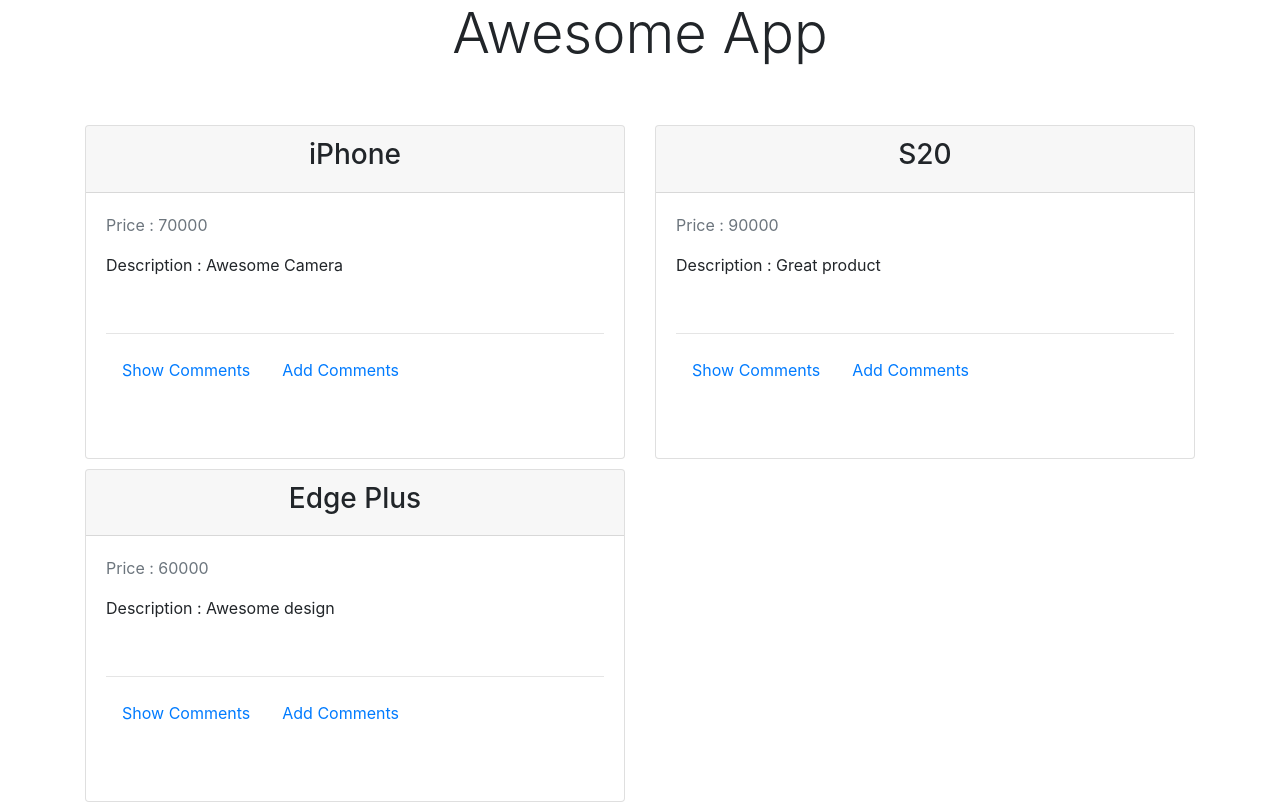
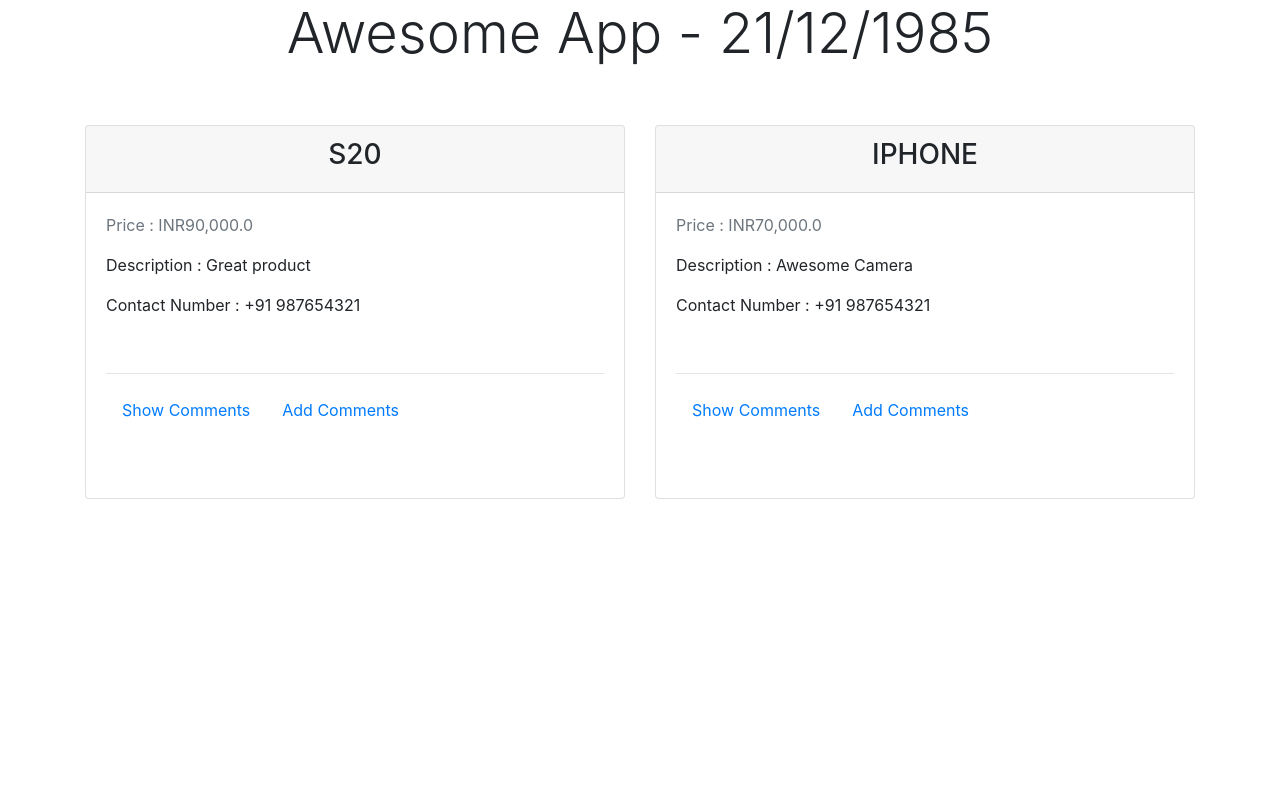
Before and after one commit to synergy2411/kronos-feb21-b2, a website built with webpack: page playground/webpack-demo/src/index.html in a window 1280 px wide. Built offline with nearby package versions, Linux system fonts and the light colour scheme; some packages are replaced by stand-ins of ours.

Commit message:
filters added

```diff
--- a/playground/webpack-demo/src/app/app.module.js
+++ b/playground/webpack-demo/src/app/app.module.js
@@ -1,14 +1,33 @@
 import { PRODUCTS } from './model/products';
 
 angular.module("app", ["emp-app"])
-    .controller("MainController",["$scope", "$rootScope", function ($scope, $rootScope) {
+    .controller("MainController", ["$scope", "$rootScope", function ($scope, $rootScope) {
         $scope.products = PRODUCTS;
         $scope.tab = 0
         $scope.title = "Awesome App"
+        $scope.dob = new Date("Dec 21, 1985")
         $rootScope.favColor = "Green";
+
     }])
 
-    .controller("SecondController", function ($rootScope) {
-        this.message = "Controller Message";
-        console.log("Fav Color : ", $rootScope.favColor);
-    })
+    .filter("countrycode", function(){
+        return function(input, countryName){
+            // console.log("Filter - ", input);
+            switch (countryName) {
+                case 'USA':
+                    return "+1 " + input;
+                case 'AUS':
+                    return "+12 " + input;
+                case 'EUR':
+                    return "+32 " + input;
+                default:
+                    return "+91 " + input;
+            }
+        }
+    } )
+
+
+    // .controller("SecondController", ["$rootScope", function ($rootScope) {
+    //     this.message = "Controller Message";
+    //     console.log("Fav Color : ", $rootScope.favColor);
+    // }])
--- a/playground/webpack-demo/src/app/model/products.js
+++ b/playground/webpack-demo/src/app/model/products.js
@@ -5,6 +5,7 @@
         price: 70000,
         description: "Awesome Camera",
         isAvailabe: true,
+        contactNumber : 987654321,
         comments : [
             {
                 stars : 4,
@@ -24,6 +25,7 @@
         price: 90000,
         description: "Great product",
         isAvailabe: false,
+        contactNumber : 987654321,
         comments : []
     },
     {
@@ -32,6 +34,7 @@
         price: 60000,
         description: "Awesome design",
         isAvailabe: true,
+        contactNumber : 987654321,
         comments : [
             {
                 stars : 3,
--- a/playground/webpack-demo/src/index.html
+++ b/playground/webpack-demo/src/index.html
@@ -8,19 +8,20 @@
 </head>
 <body class="container" ng-app="app">
 <div ng-controller="MainController">
-    <div class="text-center display-4">{{title}}</div>
+    <div class="text-center display-4">{{title}} - {{ dob | date : 'dd/MM/yyyy'}}</div>
     <br><br>
 <div class="row">
-    <div class="col-6" ng-repeat="product in products">
+    <div class="col-6" ng-repeat="product in products | orderBy : '-price' | limitTo : 2">
         <div class="card card-margin">
             <div class="card-header">
                 <h3 class="text-center">
-                    {{ product.name }}
+                    {{ product.name | uppercase }}
                 </h3>
             </div>
             <div class="card-body">
-                <p class="text-muted">Price : {{ product.price }}</p>
+                <p class="text-muted">Price : {{ product.price | currency : 'INR' : 1 }}</p>
                 <p>Description : {{ product.description }}</p>
+                <p>Contact Number : {{ product.contactNumber | countrycode  }}</p>
                 <!-- <button class="btn btn-dark" ng-click="onBtnClick()">Click Me</button>
                     -->
                     <br>
```
